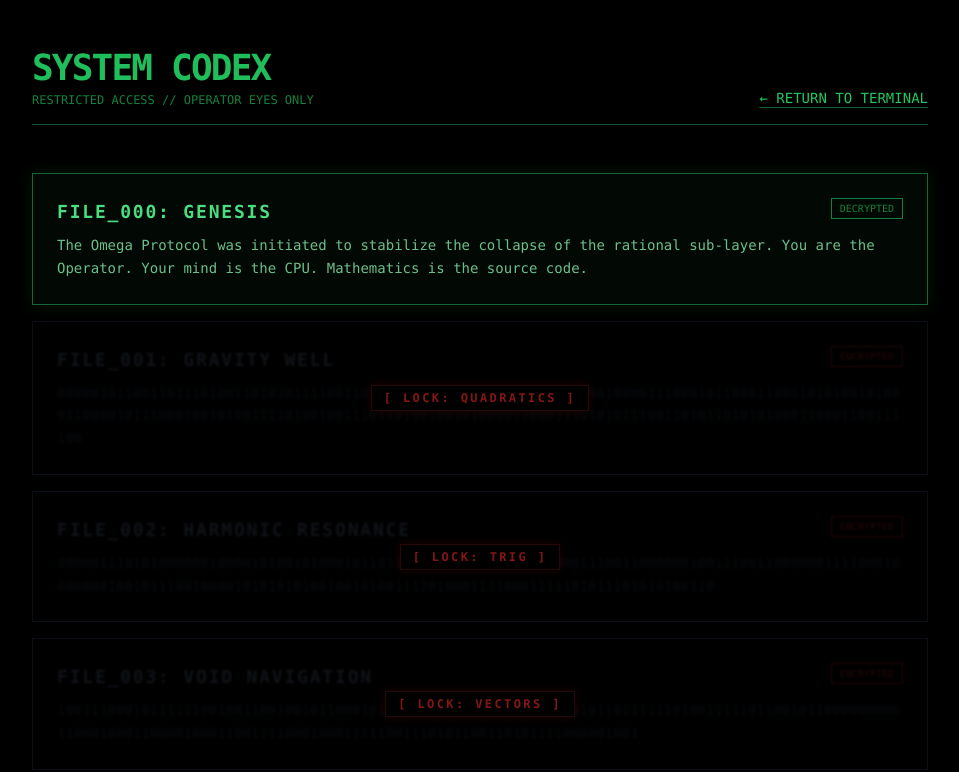
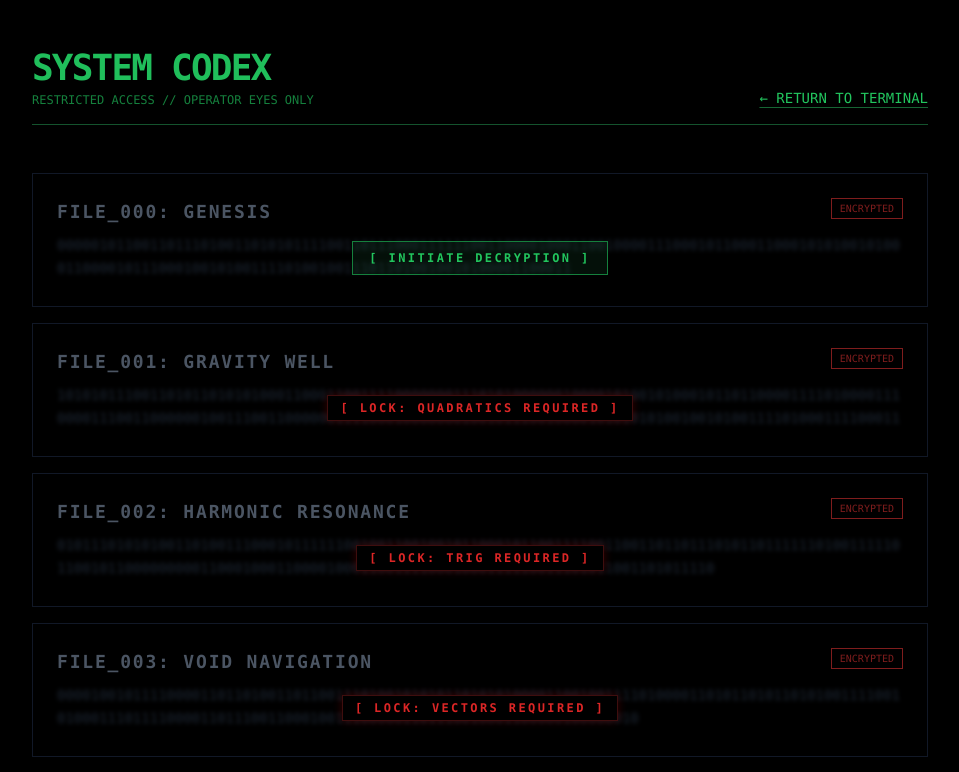
Before and after one commit to hiroshi-tsutsui/ghost-root-terminal, a Next.js app in the folder project_omega/: page /codex in a window 1280 px wide. Shown: the top 772 px of the page, without its empty margins (160-1119 px from the left). Built offline with nearby package versions, Linux system fonts and the light colour scheme.

Commit message:
Auto-Deploy: Tony's latest changes

```diff
--- a/project_omega/app/codex/page.tsx
+++ b/project_omega/app/codex/page.tsx
@@ -7,10 +7,27 @@ import { useState, useEffect } from 'react';
 export default function Codex() {
   const { moduleProgress } = useProgress();
   const [mounted, setMounted] = useState(false);
+  const [decrypting, setDecrypting] = useState<string | null>(null);
+  const [revealed, setRevealed] = useState<Record<string, boolean>>({});
 
   useEffect(() => {
     setMounted(true);
+    // Load revealed state from localStorage
+    const stored = localStorage.getItem('omega_codex_revealed');
+    if (stored) setRevealed(JSON.parse(stored));
   }, []);
+
+  const handleDecrypt = (id: string) => {
+    setDecrypting(id);
+    setTimeout(() => {
+        setDecrypting(null);
+        setRevealed(prev => {
+            const next = { ...prev, [id]: true };
+            localStorage.setItem('omega_codex_revealed', JSON.stringify(next));
+            return next;
+        });
+    }, 1500); // 1.5s decryption time
+  };
 
   const loreEntries = [
     {
@@ -66,7 +83,7 @@ export default function Codex() {
       id: 'complex',
       title: 'FILE_008: VOID PHASE',
       moduleId: 'complex',
-      content: "There are dimensions orthogonal to reality. The Imaginary Unit 'i' is the key to the door. You have rotated your perception 90 degrees and seen the hidden side of the universe.",
+      content: "There are dimensions orthogonal to reality. The Imaginary Unit 'i' is the key to the door. You have rotated your perception 90 degrees and seen the hidden dimension.",
     },
     {
       id: 'logs',
@@ -101,7 +118,7 @@ export default function Codex() {
         ))}
       </div>
 
-      <div className="max-w-4xl mx-auto space-y-12">
+      <div className="max-w-4xl mx-auto space-y-12 pb-24">
 
         {/* Header */}
         <div className="flex justify-between items-end border-b border-green-900 pb-4">
@@ -117,43 +134,66 @@ export default function Codex() {
         {/* Entries Grid */}
         <div className="grid grid-cols-1 gap-4">
             {loreEntries.map((entry) => {
-                const isUnlocked = entry.moduleId === null || (moduleProgress[entry.moduleId as ModuleId]?.isMastered);
+                const isMastered = entry.moduleId === null || (moduleProgress[entry.moduleId as ModuleId]?.isMastered);
+                const isRevealed = revealed[entry.id];
+                const isDecrypting = decrypting === entry.id;
 
                 return (
                     <div
                         key={entry.id}
-                        className={`relative border p-6 transition-all duration-500 group ${
-                            isUnlocked
+                        className={`relative border p-6 transition-all duration-500 group overflow-hidden ${
+                            isRevealed
                                 ? 'border-green-800 bg-green-900/10 hover:bg-green-900/20 shadow-[0_0_15px_rgba(0,255,0,0.1)]'
-                                : 'border-gray-900 bg-black opacity-60'
+                                : 'border-gray-900 bg-black'
                         }`}
                     >
-                        <div className="flex justify-between items-start mb-2">
-                            <h2 className={`text-lg font-bold tracking-widest ${isUnlocked ? 'text-green-400' : 'text-gray-700'}`}>
+                        {/* Background Scanline for Decrypting */}
+                        {isDecrypting && (
+                            <div className="absolute inset-0 bg-green-500/20 animate-pulse z-0"></div>
+                        )}
+
+                        <div className="flex justify-between items-start mb-2 relative z-10">
+                            <h2 className={`text-lg font-bold tracking-widest ${isRevealed ? 'text-green-400' : 'text-gray-600'}`}>
                                 {entry.title}
                             </h2>
-                            <span className={`text-[10px] px-2 py-0.5 border ${isUnlocked ? 'border-green-700 text-green-700' : 'border-red-900 text-red-900'}`}>
-                                {isUnlocked ? 'DECRYPTED' : 'ENCRYPTED'}
+                            <span className={`text-[10px] px-2 py-0.5 border ${
+                                isRevealed ? 'border-green-700 text-green-700' :
+                                isDecrypting ? 'border-yellow-600 text-yellow-600 animate-pulse' :
+                                'border-red-900 text-red-900'
+                            }`}>
+                                {isRevealed ? 'DECRYPTED' : isDecrypting ? 'BRUTE FORCING...' : 'ENCRYPTED'}
                             </span>
                         </div>
 
-                        <div className={`leading-relaxed text-sm font-mono`}>
-                            {isUnlocked ? (
-                                <span className="text-green-300/80 shadow-green-500/50 drop-shadow-sm">{entry.content}</span>
+                        <div className={`leading-relaxed text-sm font-mono relative z-10`}>
+                            {isRevealed ? (
+                                <span className="text-green-300/80 shadow-green-500/50 drop-shadow-sm animate-fade-in">{entry.content}</span>
                             ) : (
-                                <span className="text-gray-800 select-none break-all blur-[1px]">
-                                    {entry.content.split('').map(() => Math.random() > 0.5 ? '0' : '1').join('')}
-                                </span>
+                                <div className="relative">
+                                    <span className="text-gray-800 select-none break-all blur-[2px] block h-12 overflow-hidden">
+                                        {entry.content.split('').map(() => Math.random() > 0.5 ? '0' : '1').join('')}
+                                    </span>
+
+                                    {/* Action Layer */}
+                                    <div className="absolute inset-0 flex items-center justify-center">
+                                        {isMastered ? (
+                                            !isDecrypting && (
+                                                <button
+                                                    onClick={() => handleDecrypt(entry.id)}
+                                                    className="bg-green-900/20 hover:bg-green-500 hover:text-black border border-green-700 text-green-500 px-4 py-2 text-xs font-bold tracking-[0.2em] transition-all uppercase"
+                                                >
+                                                    [ INITIATE DECRYPTION ]
+                                                </button>
+                                            )
+                                        ) : (
+                                            <span className="text-red-600 font-bold text-xs tracking-[0.2em] bg-black px-3 py-1 border border-red-900/50 shadow-[0_0_10px_rgba(255,0,0,0.2)]">
+                                                [ LOCK: {entry.moduleId?.toUpperCase()} REQUIRED ]
+                                            </span>
+                                        )}
+                                    </div>
+                                </div>
                             )}
                         </div>
-
-                        {!isUnlocked && (
-                            <div className="absolute inset-0 flex items-center justify-center bg-black/50 backdrop-blur-[1px]">
-                                <span className="text-red-600 font-bold text-xs tracking-[0.2em] bg-black px-3 py-1 border border-red-900/50 shadow-[0_0_10px_rgba(255,0,0,0.2)]">
-                                    [ LOCK: {entry.moduleId?.toUpperCase()} ]
-                                </span>
-                            </div>
-                        )}
                     </div>
                 );
             })}
@@ -179,6 +219,13 @@ export default function Codex() {
             animation-timing-function: linear;
             animation-iteration-count: infinite;
         }
+        @keyframes fade-in {
+            from { opacity: 0; }
+            to { opacity: 1; }
+        }
+        .animate-fade-in {
+            animation: fade-in 0.5s ease-out forwards;
+        }
       `}</style>
     </div>
   );
```
Also changed, not shown: project_omega/app/codex/NARRATIVE.md (added, +47 -0 lines), 1 other file (tests, documents, lock files or other folders).
